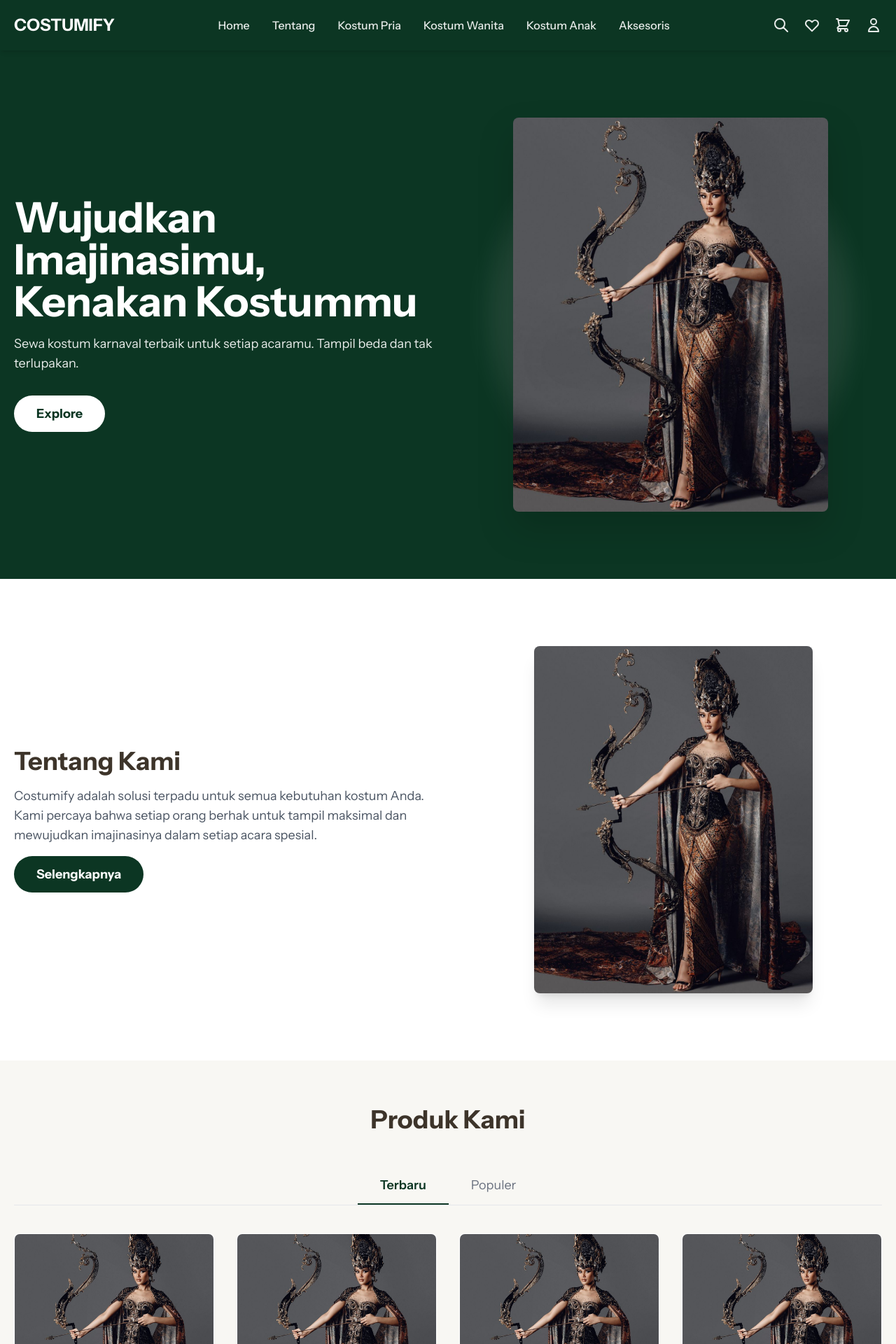
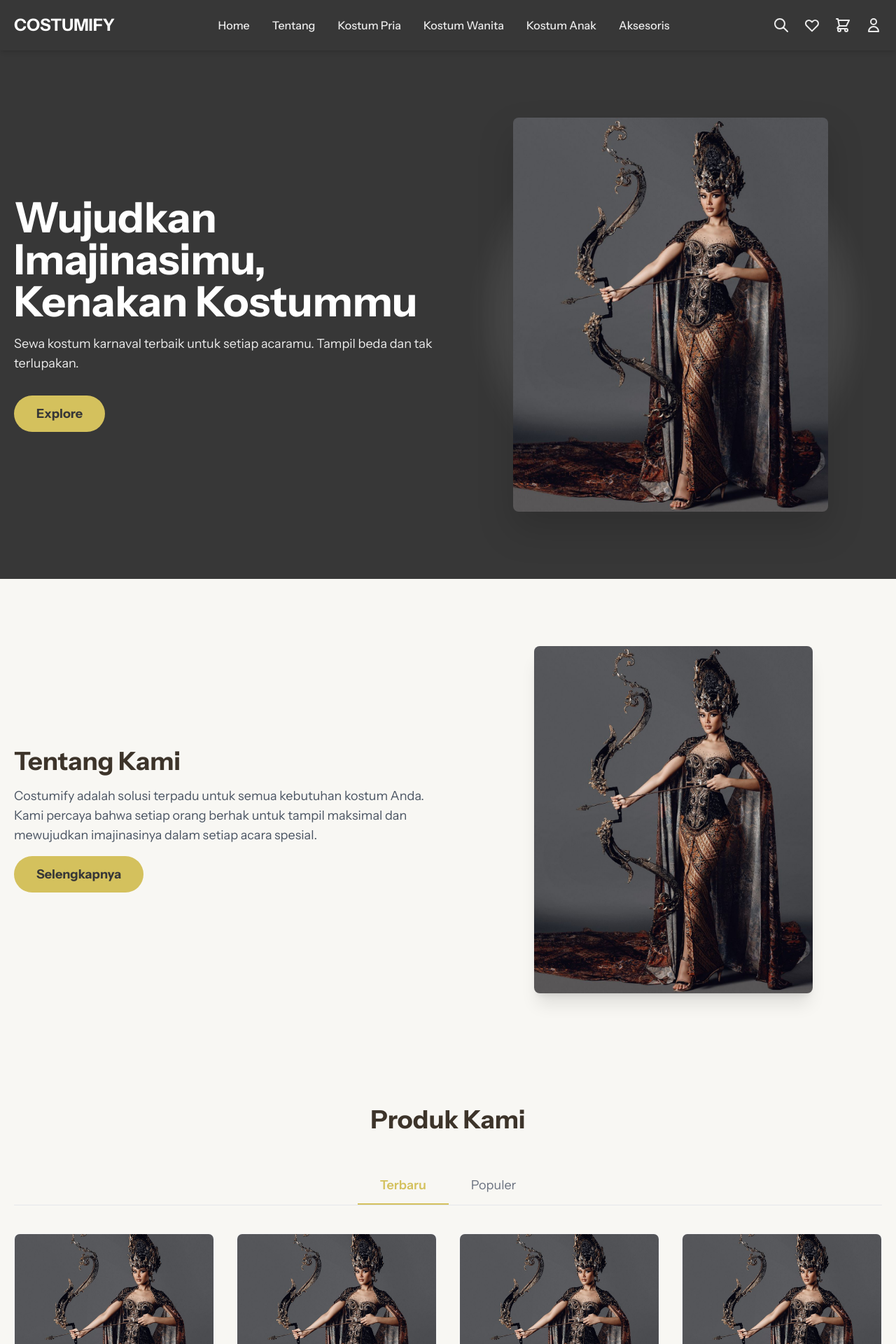
Before and after one commit to Kaeyaaa-12/PROJECT-MAGANG-2, a Laravel app: page / in a window 1280 px wide. Shown: the top 1920 px of the page at 70% size. Run offline with Laravel 12, Linux system fonts and the light colour scheme; style sheets or scripts are compiled from the project's sources; some libraries are stand-ins or nearby versions.

Commit message:
Modif Kecil

```diff
--- a/resources/views/landing.blade.php
+++ b/resources/views/landing.blade.php
@@ -19,31 +19,32 @@
     {{-- Custom Styles untuk Tema --}}
     <style>
         :root {
-            --bg-light: #f8f7f3;
-            --bg-theme-color: #0C3623;
+            --bg-main: #373737;
+            --text-main: #FFFFFF;
+            --color-accent: #D4C15D;
+            --bg-additional: #F5F5F5;
             --text-dark: #3d342a;
-            --text-light: #ffffff;
         }
 
         body {
             font-family: 'Instrument Sans', sans-serif;
-            background-color: var(--bg-light);
-            color: var(--text-dark);
+            background-color: var(--bg-main);
+            color: var(--text-main);
         }
 
         .btn-primary {
-            background-color: #ffffff;
-            color: var(--bg-theme-color);
+            background-color: var(--color-accent);
+            color: var(--bg-main);
             transition: background-color 0.3s ease;
         }
 
         .btn-primary:hover {
-            background-color: #f0f0f0;
+            background-color: #cba948;
         }
 
         .btn-secondary {
-            background-color: var(--bg-theme-color);
-            color: var(--text-light);
+            background-color: var(--color-accent);
+            color: var(--bg-main);
             transition: opacity 0.3s ease;
         }
 
@@ -52,8 +53,8 @@
         }
 
         .tab-active-border {
-            border-bottom: 2px solid var(--bg-theme-color);
-            color: var(--bg-theme-color);
+            border-bottom: 2px solid var(--color-accent);
+            color: var(--color-accent);
             font-weight: 600;
         }
 
@@ -95,9 +96,9 @@
     {{-- ======================================================= --}}
     {{-- HEADER --}}
     {{-- ======================================================= --}}
-    <header class="shadow-md sticky top-0 z-50" style="background-color: var(--bg-theme-color);">
+    <header class="shadow-md sticky top-0 z-50" style="background-color: var(--bg-main);">
         <div class="container mx-auto flex justify-between items-center p-5 text-white">
-            <a href="#" class="text-2xl font-bold">COSTUMIFY</a>
+            <a href="#" class="text-2xl font-bold" style="color: var(--text-main);">COSTUMIFY</a>
             <nav class="hidden md:flex space-x-8 items-center font-medium">
                 <a href="{{ route('home.index') }}" class="opacity-90 hover:opacity-100 transition">Home</a>
                 <a href="{{ route('tentang.index') }}" class="opacity-90 hover:opacity-100 transition">Tentang</a>
@@ -144,10 +145,11 @@
         {{-- ======================================================= --}}
         {{-- HERO SECTION --}}
         {{-- ======================================================= --}}
-        <section style="background-color: var(--bg-theme-color);">
+        <section style="background-color: var(--bg-main);">
             <div class="container mx-auto grid md:grid-cols-2 items-center gap-8 py-12 px-5 md:py-24 overflow-hidden">
                 <div class="text-center md:text-left text-white z-10">
-                    <h1 class="text-5xl lg:text-6xl font-bold leading-tight mb-4">Wujudkan Imajinasimu, Kenakan Kostummu
+                    <h1 class="text-5xl lg:text-6xl font-bold leading-tight mb-4" style="color: var(--text-main);">
+                        Wujudkan Imajinasimu, Kenakan Kostummu
                     </h1>
                     <p class="text-lg mb-8 opacity-90">Sewa kostum karnaval terbaik untuk setiap acaramu. Tampil beda
                         dan tak terlupakan.</p>
@@ -163,12 +165,12 @@
         </section>
 
         {{-- ======================================================= --}}
-        {{-- TENTANG KAMI
+        {{-- TENTANG KAMI --}}
         {{-- ======================================================= --}}
-        <section class="py-12 md:py-24 bg-white">
+        <section class="py-12 md:py-24" style="background-color: #f8f7f3;">
             <div class="container mx-auto grid md:grid-cols-2 gap-12 items-center px-5">
                 <div class="order-2 md:order-1 text-center md:text-left">
-                    <h2 class="text-4xl font-bold mb-4">Tentang Kami</h2>
+                    <h2 class="text-4xl font-bold mb-4" style="color: var(--text-dark);">Tentang Kami</h2>
                     <p class="text-lg text-gray-600 mb-4">
                         Costumify adalah solusi terpadu untuk semua kebutuhan kostum Anda. Kami percaya bahwa setiap
                         orang berhak untuk tampil maksimal dan mewujudkan imajinasinya dalam setiap acara spesial.
@@ -186,9 +188,9 @@
         {{-- ======================================================= --}}
         {{-- Produk Kami --}}
         {{-- ======================================================= --}}
-        <section id="produk" class="py-16" x-data="{ tab: 'terbaru' }">
+        <section id="produk" class="py-16" x-data="{ tab: 'terbaru' }" style="background-color: #f8f7f3;">
             <div class="container mx-auto text-center px-5">
-                <h2 class="text-4xl font-bold mb-12">Produk Kami</h2>
+                <h2 class="text-4xl font-bold mb-12" style="color: var(--text-dark);">Produk Kami</h2>
                 <div class="flex justify-center border-b mb-10">
                     <button @click="tab = 'terbaru'"
                         :class="tab === 'terbaru' ? 'tab-active-border' : 'tab-inactive-border'"
@@ -203,61 +205,65 @@
                 </div>
                 <div>
                     <div x-show="tab === 'terbaru'" class="grid grid-cols-1 md:grid-cols-2 lg:grid-cols-4 gap-8">
-                        <div
-                            class="bg-white rounded-lg overflow-hidden border border-transparent hover:border-gray-200 hover:shadow-lg transition">
+                        <div class="rounded-lg overflow-hidden border border-transparent hover:border-gray-200 hover:shadow-lg transition"
+                            style="background-color: var(--bg-additional);">
                             <img src="{{ asset('assets/images/bgkostum.png') }}" alt="Kostum 1"
                                 class="w-full h-80 object-cover">
                             <div class="p-5 text-left">
-                                <h3 class="font-bold text-xl mb-1">Kostum Venetian</h3>
-                                <p style="color: var(--bg-theme-color);" class="font-semibold">Rp 180.000 / hari</p>
+                                <h3 class="font-bold text-xl mb-1" style="color: var(--text-dark);">Kostum Venetian
+                                </h3>
+                                <p style="color: var(--color-accent);" class="font-semibold">Rp 180.000 / hari</p>
                             </div>
                         </div>
-                        <div
-                            class="bg-white rounded-lg overflow-hidden border border-transparent hover:border-gray-200 hover:shadow-lg transition">
+                        <div class="rounded-lg overflow-hidden border border-transparent hover:border-gray-200 hover:shadow-lg transition"
+                            style="background-color: var(--bg-additional);">
                             <img src="{{ asset('assets/images/bgkostum.png') }}" alt="Kostum 2"
                                 class="w-full h-80 object-cover">
                             <div class="p-5 text-left">
-                                <h3 class="font-bold text-xl mb-1">Kostum Ksatria</h3>
-                                <p style="color: var(--bg-theme-color);" class="font-semibold">Rp 250.000 / hari</p>
+                                <h3 class="font-bold text-xl mb-1" style="color: var(--text-dark);">Kostum Ksatria
+                                </h3>
+                                <p style="color: var(--color-accent);" class="font-semibold">Rp 250.000 / hari</p>
                             </div>
                         </div>
-                        <div
-                            class="bg-white rounded-lg overflow-hidden border border-transparent hover:border-gray-200 hover:shadow-lg transition">
+                        <div class="rounded-lg overflow-hidden border border-transparent hover:border-gray-200 hover:shadow-lg transition"
+                            style="background-color: var(--bg-additional);">
                             <img src="{{ asset('assets/images/bgkostum.png') }}" alt="Kostum 3"
                                 class="w-full h-80 object-cover">
                             <div class="p-5 text-left">
-                                <h3 class="font-bold text-xl mb-1">Gaun Putri</h3>
-                                <p style="color: var(--bg-theme-color);" class="font-semibold">Rp 220.000 / hari</p>
+                                <h3 class="font-bold text-xl mb-1" style="color: var(--text-dark);">Gaun Putri</h3>
+                                <p style="color: var(--color-accent);" class="font-semibold">Rp 220.000 / hari</p>
                             </div>
                         </div>
-                        <div
-                            class="bg-white rounded-lg overflow-hidden border border-transparent hover:border-gray-200 hover:shadow-lg transition">
+                        <div class="rounded-lg overflow-hidden border border-transparent hover:border-gray-200 hover:shadow-lg transition"
+                            style="background-color: var(--bg-additional);">
                             <img src="{{ asset('assets/images/bgkostum.png') }}" alt="Kostum 4"
                                 class="w-full h-80 object-cover">
                             <div class="p-5 text-left">
-                                <h3 class="font-bold text-xl mb-1">Kostum Bajak Laut</h3>
-                                <p style="color: var(--bg-theme-color);" class="font-semibold">Rp 175.000 / hari</p>
+                                <h3 class="font-bold text-xl mb-1" style="color: var(--text-dark);">Kostum Bajak Laut
+                                </h3>
+                                <p style="color: var(--color-accent);" class="font-semibold">Rp 175.000 / hari</p>
                             </div>
                         </div>
                     </div>
                     <div x-show="tab === 'populer'" class="grid grid-cols-1 md:grid-cols-2 lg:grid-cols-4 gap-8"
                         style="display: none;">
-                        <div
-                            class="bg-white rounded-lg overflow-hidden border border-transparent hover:border-gray-200 hover:shadow-lg transition">
+                        <div class="rounded-lg overflow-hidden border border-transparent hover:border-gray-200 hover:shadow-lg transition"
+                            style="background-color: var(--bg-additional);">
                             <img src="{{ asset('assets/images/bgkostum.png') }}" alt="Kostum Populer 1"
                                 class="w-full h-80 object-cover">
                             <div class="p-5 text-left">
-                                <h3 class="font-bold text-xl mb-1">Superhero Populer</h3>
-                                <p style="color: var(--bg-theme-color);" class="font-semibold">Rp 200.000 / hari</p>
+                                <h3 class="font-bold text-xl mb-1" style="color: var(--text-dark);">Superhero Populer
+                                </h3>
+                                <p style="color: var(--color-accent);" class="font-semibold">Rp 200.000 / hari</p>
                             </div>
                         </div>
-                        <div
-                            class="bg-white rounded-lg overflow-hidden border border-transparent hover:border-gray-200 hover:shadow-lg transition">
+                        <div class="rounded-lg overflow-hidden border border-transparent hover:border-gray-200 hover:shadow-lg transition"
+                            style="background-color: var(--bg-additional);">
                             <img src="{{ asset('assets/images/bgkostum.png') }}" alt="Kostum Populer 2"
                                 class="w-full h-80 object-cover">
                             <div class="p-5 text-left">
-                                <h3 class="font-bold text-xl mb-1">Horror Klasik</h3>
-                                <p style="color: var(--bg-theme-color);" class="font-semibold">Rp 185.000 / hari</p>
+                                <h3 class="font-bold text-xl mb-1" style="color: var(--text-dark);">Horror Klasik</h3>
+                                <p style="color: var(--color-accent);" class="font-semibold">Rp 185.000 / hari</p>
                             </div>
                         </div>
                     </div>
@@ -265,9 +271,9 @@
             </div>
         </section>
 
-        <section class="py-16">
+        <section class="py-16" style="background-color: #f8f7f3;">
             <div class="container mx-auto text-center px-5">
-                <h2 class="text-4xl font-bold mb-12">Kategori</h2>
+                <h2 class="text-4xl font-bold mb-12" style="color: var(--text-dark);">Kategori</h2>
                 <div class="grid grid-cols-1 md:grid-cols-3 gap-8">
                     <a href="#" class="relative rounded-lg overflow-hidden group h-96"><img
                             src="{{ asset('assets/images/bgkostum.png') }}"
@@ -296,7 +302,7 @@
 
         <section class="py-20 bg-white">
             <div class="container mx-auto text-center px-5">
-                <h2 class="text-4xl font-bold mb-4">Cara Mudah Menyewa</h2>
+                <h2 class="text-4xl font-bold mb-4" style="color: var(--text-dark);">Cara Mudah Menyewa</h2>
                 <p class="text-lg text-gray-600 max-w-2xl mx-auto mb-16">Hanya dengan 3 langkah sederhana, kostum
                     impian siap menjadi milikmu.</p>
                 <div class="grid grid-cols-1 md:grid-cols-3 gap-12 relative">
@@ -304,22 +310,24 @@
                         style="transform: translateY(-50px);"></div>
                     <div class="relative flex flex-col items-center">
                         <div class="text-white rounded-full w-20 h-20 flex items-center justify-center text-3xl font-bold mb-6 z-10 border-4 border-light-beige"
-                            style="background-color: var(--bg-theme-color);">1</div>
-                        <h3 class="text-2xl font-semibold mb-2 text-dark-brown">Pilih Kostum</h3>
+                            style="background-color: var(--bg-main);">1</div>
+                        <h3 class="text-2xl font-semibold mb-2" style="color: var(--text-dark);">Pilih Kostum</h3>
                         <p class="text-gray-500">Datang langsung dan memilih pada toko kami. Klik untuk lihat peta
                             lokasi kami atau buka website www.costumfy.com untuk melihat semua koleksi kami</p>
                     </div>
                     <div class="relative flex flex-col items-center">
                         <div class="text-white rounded-full w-20 h-20 flex items-center justify-center text-3xl font-bold mb-6 z-10 border-4 border-light-beige"
-                            style="background-color: var(--bg-theme-color);">2</div>
-                        <h3 class="text-2xl font-semibold mb-2 text-dark-brown">Atur Jadwal & Bayar</h3>
+                            style="background-color: var(--bg-main);">2</div>
+                        <h3 class="text-2xl font-semibold mb-2" style="color: var(--text-dark);">Atur Jadwal & Bayar
+                        </h3>
                         <p class="text-gray-500">Tentukan tanggal sewa, lakukan pembayaran aman atau bisa order lewat
                             whatsapp.</p>
                     </div>
                     <div class="relative flex flex-col items-center">
                         <div class="text-white rounded-full w-20 h-20 flex items-center justify-center text-3xl font-bold mb-6 z-10 border-4 border-light-beige"
-                            style="background-color: var(--bg-theme-color);">3</div>
-                        <h3 class="text-2xl font-semibold mb-2 text-dark-brown">Ambil & Kembalikan</h3>
+                            style="background-color: var(--bg-main);">3</div>
+                        <h3 class="text-2xl font-semibold mb-2" style="color: var(--text-dark);">Ambil & Kembalikan
+                        </h3>
                         <p class="text-gray-500">Kostum dapat diambil di lokasi dan dikembalikan langsung di toko kami
                             atau dapat dikirim dan dikembalikan via gojek atau JNE, Harga sewa belum termasuk ongkos
                             kirim, Keterlambatan pengiriman oleh pihak ketiga ( Gojek , JNE , dll ) diluar tanggung
@@ -331,37 +339,40 @@
 
         <section class="py-20 bg-white">
             <div class="container mx-auto text-center px-5">
-                <h2 class="text-4xl font-bold mb-4">Aturan Penyewaan Kostum</h2>
+                <h2 class="text-4xl font-bold mb-4" style="color: var(--text-dark);">Aturan Penyewaan Kostum</h2>
                 <p class="text-lg text-gray-600 max-w-2xl mx-auto mb-16">Beberapa hal yang perlu Anda perhatikan saat
                     menyewa kostum di Costumify.</p>
                 <div class="grid grid-cols-1 md:grid-cols-2 lg:grid-cols-3 gap-8">
                     <div class="bg-white p-8 rounded-lg shadow-lg text-left">
-                        <h3 class="text-2xl font-semibold mb-4 text-dark-brown">Pemesanan & Pembayaran</h3>
+                        <h3 class="text-2xl font-semibold mb-4" style="color: var(--text-dark);">Pemesanan &
+                            Pembayaran</h3>
                         <p class="text-gray-500">Pemesanan dapat dilakukan secara online maupun offline. Pembayaran
                             penuh di muka diperlukan untuk mengonfirmasi pesanan Anda.</p>
                     </div>
                     <div class="bg-white p-8 rounded-lg shadow-lg text-left">
-                        <h3 class="text-2xl font-semibold mb-4 text-dark-brown">Jaminan Sewa</h3>
+                        <h3 class="text-2xl font-semibold mb-4" style="color: var(--text-dark);">Jaminan Sewa</h3>
                         <p class="text-gray-500">Setiap penyewaan memerlukan jaminan (deposit) yang akan dikembalikan
                             sepenuhnya setelah kostum dikembalikan dalam kondisi baik.</p>
                     </div>
                     <div class="bg-white p-8 rounded-lg shadow-lg text-left">
-                        <h3 class="text-2xl font-semibold mb-4 text-dark-brown">Pengambilan & Pengembalian</h3>
+                        <h3 class="text-2xl font-semibold mb-4" style="color: var(--text-dark);">Pengambilan &
+                            Pengembalian</h3>
                         <p class="text-gray-500">Kostum dapat diambil H-1 acara dan harus dikembalikan H+1 acara.
                             Keterlambatan akan dikenakan denda harian.</p>
                     </div>
                     <div class="bg-white p-8 rounded-lg shadow-lg text-left">
-                        <h3 class="text-2xl font-semibold mb-4 text-dark-brown">Perawatan Kostum</h3>
+                        <h3 class="text-2xl font-semibold mb-4" style="color: var(--text-dark);">Perawatan Kostum</h3>
                         <p class="text-gray-500">Harap menjaga kebersihan dan keutuhan kostum. Dilarang mengubah atau
                             memodifikasi kostum tanpa izin.</p>
                     </div>
                     <div class="bg-white p-8 rounded-lg shadow-lg text-left">
-                        <h3 class="text-2xl font-semibold mb-4 text-dark-brown">Kerusakan & Kehilangan</h3>
+                        <h3 class="text-2xl font-semibold mb-4" style="color: var(--text-dark);">Kerusakan &
+                            Kehilangan</h3>
                         <p class="text-gray-500">Kerusakan atau kehilangan kostum akan dikenakan biaya perbaikan atau
                             penggantian sesuai dengan nilai kostum.</p>
                     </div>
                     <div class="bg-white p-8 rounded-lg shadow-lg text-left">
-                        <h3 class="text-2xl font-semibold mb-4 text-dark-brown">Pembatalan</h3>
+                        <h3 class="text-2xl font-semibold mb-4" style="color: var(--text-dark);">Pembatalan</h3>
                         <p class="text-gray-500">Pembatalan 3 hari sebelum tanggal pengambilan akan dikenakan potongan
                             50% dari biaya sewa. Kurang dari 3 hari, biaya sewa tidak dapat dikembalikan.</p>
                     </div>
@@ -369,9 +380,9 @@
             </div>
         </section>
 
-        <section class="py-16">
+        <section class="py-16" style="background-color: #f8f7f3;">
             <div class="container mx-auto text-center px-5">
-                <h2 class="text-4xl font-bold mb-12">Galeri</h2>
+                <h2 class="text-4xl font-bold mb-12" style="color: var(--text-dark);">Galeri</h2>
                 <div class="grid grid-cols-2 md:grid-cols-4 gap-4">
                     <img class="h-auto max-w-full rounded-lg" src="{{ asset('assets/images/bgkostum.png') }}"
                         alt="gallery image">
@@ -397,19 +408,19 @@
     {{-- ======================================================= --}}
     {{-- FOOTER --}}
     {{-- ======================================================= --}}
-    <footer style="background-color: var(--bg-theme-color);" class="text-white pt-16 pb-8">
+    <footer style="background-color: var(--bg-main);" class="text-white pt-16 pb-8">
         <div class="container mx-auto px-5">
             <div
                 class="grid grid-cols-1 sm:grid-cols-2 lg:grid-cols-4 gap-y-12 gap-x-12 text-center sm:text-left border-t border-b border-gray-700 py-12">
                 {{-- Info Perusahaan --}}
                 <div class="space-y-4">
-                    <h3 class="text-xl font-bold text-white">COSTUMIFY</h3>
+                    <h3 class="text-xl font-bold" style="color: var(--text-main);">COSTUMIFY</h3>
                     <p class="text-gray-400">Penyewaan kostum karnaval terlengkap dan terpercaya untuk segala acaramu.
                     </p>
                 </div>
                 {{-- Navigasi --}}
                 <div class="space-y-4">
-                    <h3 class="text-lg font-semibold">Navigasi</h3>
+                    <h3 class="text-lg font-semibold" style="color: var(--text-main);">Navigasi</h3>
                     <ul class="space-y-2">
                         <li><a href="#" class="text-gray-400 hover:text-white">Home</a></li>
                         <li><a href="#" class="text-gray-400 hover:text-white">Produk</a></li>
@@ -418,7 +429,7 @@
                 </div>
                 {{-- Hubungi Kami --}}
                 <div class="space-y-4">
-                    <h3 class="text-lg font-semibold">Hubungi Kami</h3>
+                    <h3 class="text-lg font-semibold" style="color: var(--text-main);">Hubungi Kami</h3>
                     <div class="flex justify-center sm:justify-start space-x-6">
                         <a href="#" class="text-gray-400 hover:text-white">
                             <svg xmlns="http://www.w3.org/2000/svg" class="h-6 w-6" fill="none"
@@ -448,7 +459,7 @@
                 </div>
                 {{-- Lokasi --}}
                 <div class="space-y-4">
-                    <h3 class="text-lg font-semibold">Lokasi Kami</h3>
+                    <h3 class="text-lg font-semibold" style="color: var(--text-main);">Lokasi Kami</h3>
                     <div class="w-full aspect-video rounded-lg shadow-md overflow-hidden">
                         <iframe
                             src="https://maps.google.com/maps?q=Satpas%20Polres%20Tulungagung&t=&z=15&ie=UTF8&iwloc=&output=embed"
```
Also changed, not shown: routes/web.php (line endings or trailing spaces).
